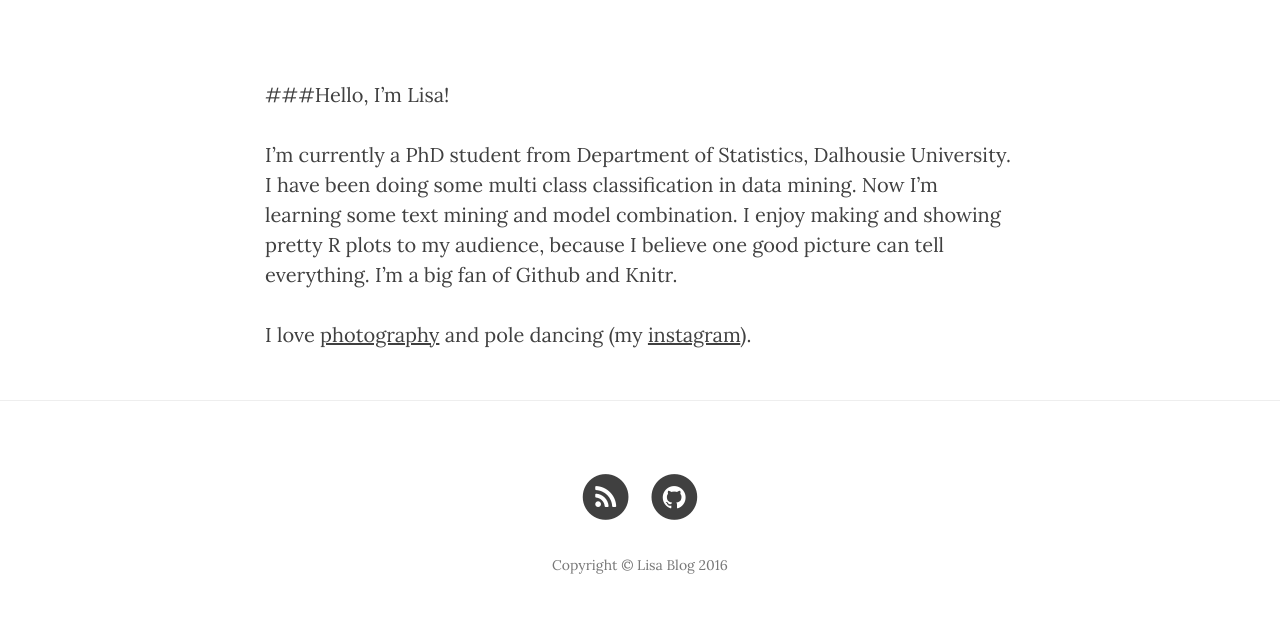
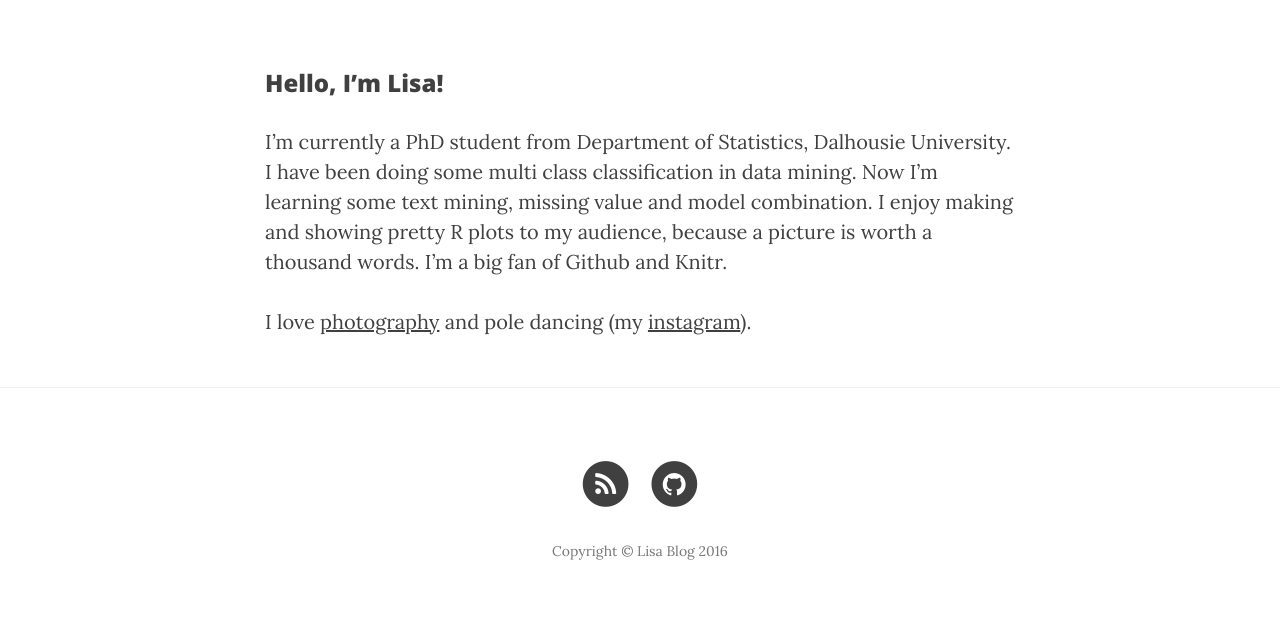
Before and after one commit to laoshen22/laoshen22.github.io, a Jekyll site: the page built from about.md, in a window 1280 px wide. Shown: the part 448-1089 px from the top of the page. Built offline with Jekyll 4.4.1, drawn with Linux system fonts in a browser that asks for light colours; nearby versions of some CDN libraries.

Commit message:
Update about.md

```diff
--- a/about.md
+++ b/about.md
@@ -5,8 +5,8 @@ description: "I love traveling!"
 header-img: "img/selfme.jpg"
 ---
 
-###Hello, I'm Lisa!
+### Hello, I'm Lisa!
 
-I’m currently a PhD student from Department of Statistics, Dalhousie University. I have been doing some multi class classification in data mining. Now I’m learning some text mining and model combination. I enjoy making and showing pretty R plots to my audience, because I believe one good picture can tell everything. I’m a big fan of Github and Knitr.
+I’m currently a PhD student from Department of Statistics, Dalhousie University. I have been doing some multi class classification in data mining. Now I’m learning some text mining, missing value and model combination. I enjoy making and showing pretty R plots to my audience, because a picture is worth a thousand words. I’m a big fan of Github and Knitr.
 
 I love [photography](https://www.flickr.com/photos/lisaling/) and pole dancing (my [instagram](https://www.instagram.com/lisaling22)).
```
